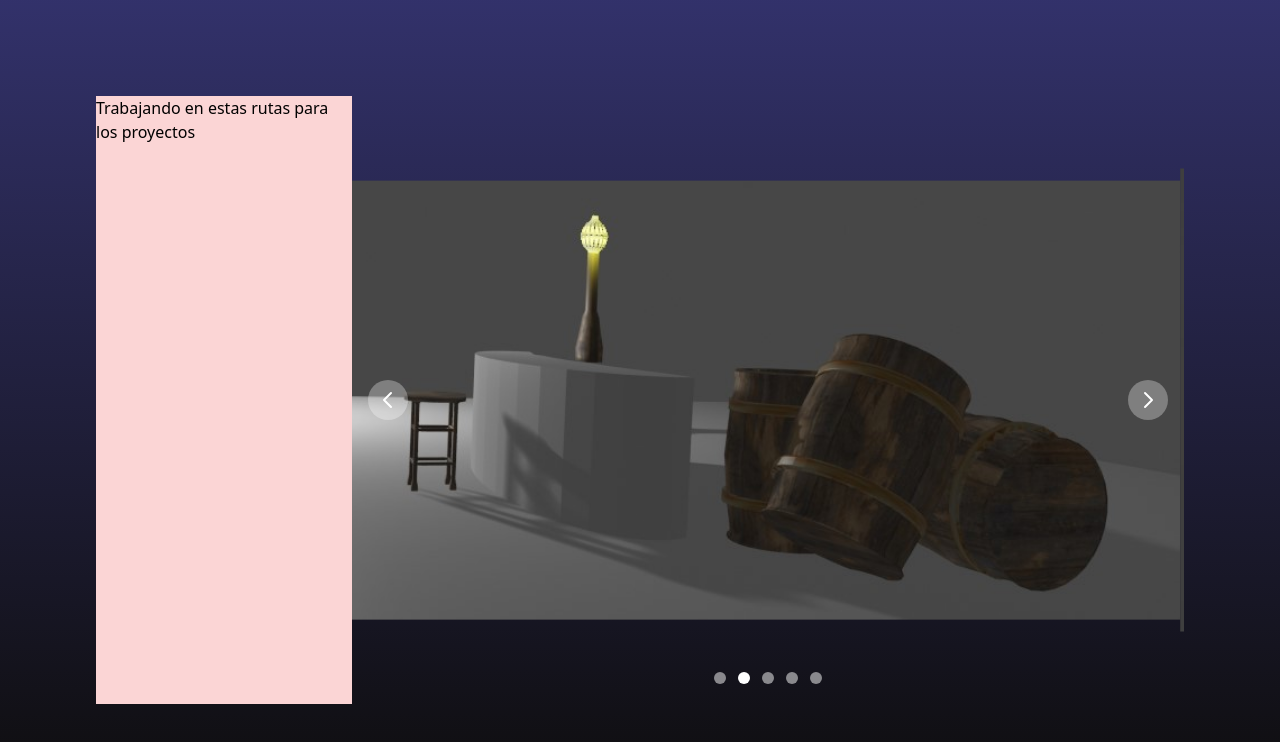
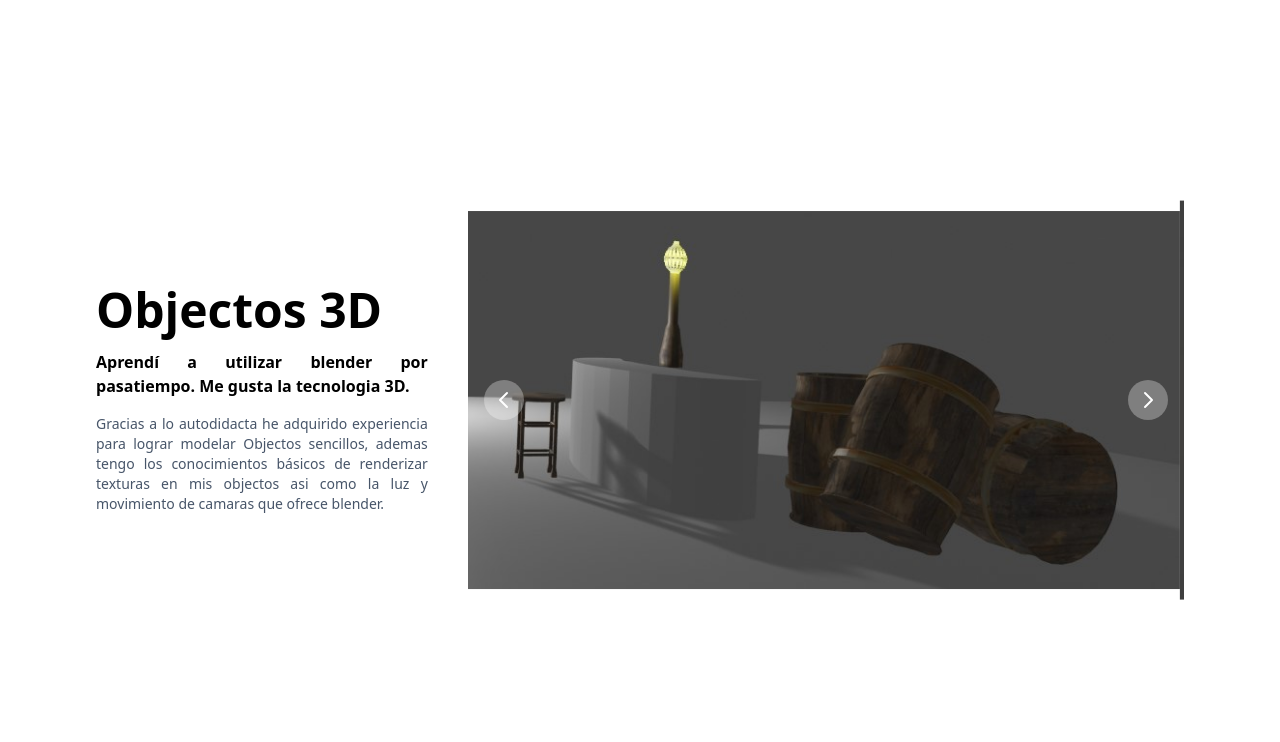
Before and after one commit to EcheverriaJesus/JesusEcheverria.github.io, a React (Create React App) app: page /#/Prueba in a window 1280 px wide. Shown: the top 742 px of the page. Built offline with nearby package versions, Linux system fonts and the light colour scheme; a web font is replaced by a local one.

Commit message:
Trabajando en el diseño de la informacion de los proyectos

```diff
--- a/src/Views/Proyect3D.js
+++ b/src/Views/Proyect3D.js
@@ -3,11 +3,13 @@ import { Carousel } from 'flowbite-react';
 
 export default function Proyect3D() {
   return (
-    <div className='flex h-screen flex-col w-full md:p-24 md:flex-row prueba'>
-      <div className='bg-red-200'>
-        <h3>Trabajando en estas rutas para los proyectos</h3>
+    <div className='flex h-screen flex-col w-full md:p-24 md:flex-row'>
+      <div className='flex flex-col justify-center w-full gap-4 pr-10 md:w-1/2'>
+      <h2 className='font-bold text-3xl md:text-5xl text-w'>Objectos 3D</h2>
+        <h4 className='text-base text-justify font-semibold'>Aprendí a utilizar blender por pasatiempo. Me gusta la tecnologia 3D.</h4>
+        <p className='font-normal text-sm text-justify text-slate-600'>Gracias a lo autodidacta he adquirido experiencia para lograr modelar Objectos sencillos, ademas tengo los conocimientos básicos de renderizar texturas en mis objectos asi como la luz y movimiento de camaras que ofrece blender.</p>
       </div>
-      <div className='flex w-full h-1/2 md:h-auto'>
+      <div className='flex w-full h-1/2 md:h-full'>
         <Carousel>
           <img
             alt="..."
```
